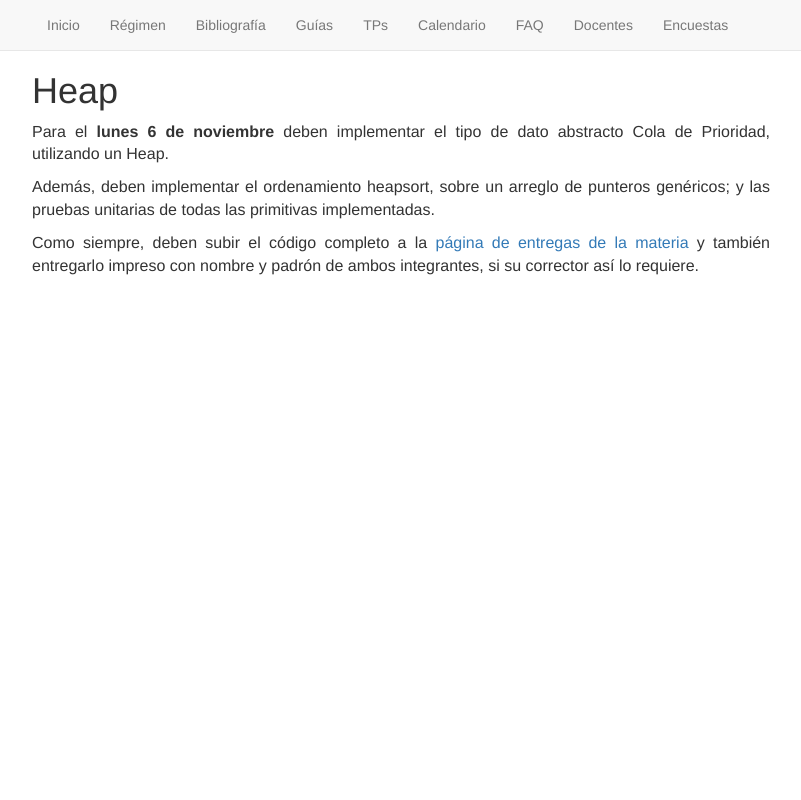
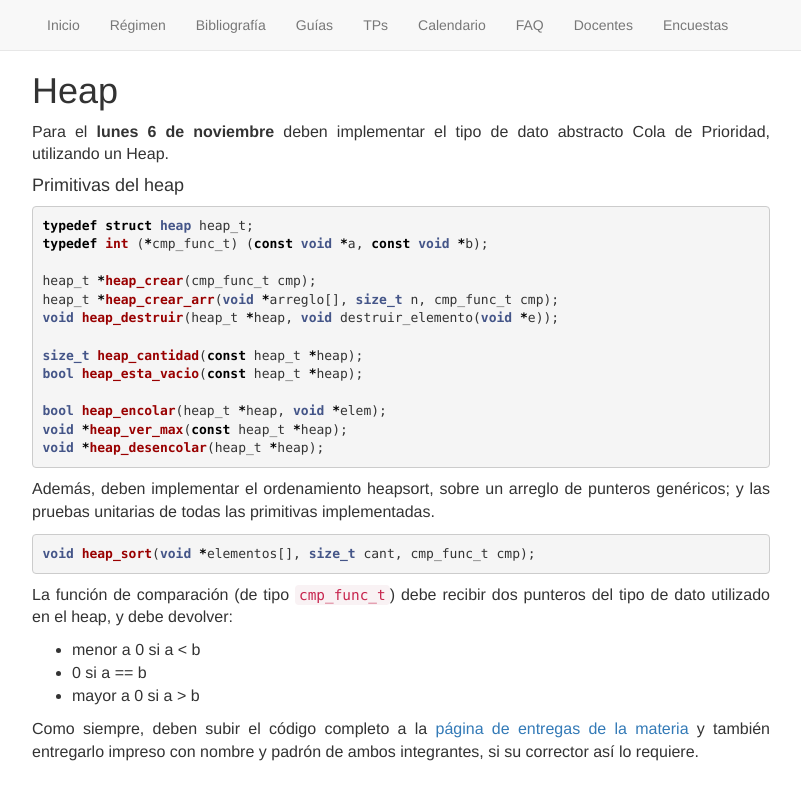
Before and after one commit to algoritmos-rw/algoritmos, a Jekyll site: the page built from static/tps/tda/08_heap.md, in a window 1280 px wide. Shown: the top 800 px of the page, without its empty margins (239-1040 px from the left). Built offline with Jekyll 4.4.1, drawn with Linux system fonts in a browser that asks for light colours.

Commit message:
agrego primitivas y leve explicacion del cmp

````diff
--- a/static/tps/tda/08_heap.md
+++ b/static/tps/tda/08_heap.md
@@ -9,6 +9,29 @@ Heap
 
 Para el **lunes 6 de noviembre** deben implementar el tipo de dato abstracto Cola de Prioridad, utilizando un Heap.
 
+#### Primitivas del heap
+``` cpp
+typedef struct heap heap_t;
+typedef int (*cmp_func_t) (const void *a, const void *b);
+
+heap_t *heap_crear(cmp_func_t cmp);
+heap_t *heap_crear_arr(void *arreglo[], size_t n, cmp_func_t cmp);
+void heap_destruir(heap_t *heap, void destruir_elemento(void *e));
+
+size_t heap_cantidad(const heap_t *heap);
+bool heap_esta_vacio(const heap_t *heap);
+
+bool heap_encolar(heap_t *heap, void *elem);
+void *heap_ver_max(const heap_t *heap);
+void *heap_desencolar(heap_t *heap);
+```
 Además, deben implementar el ordenamiento heapsort, sobre un arreglo de punteros genéricos; y las pruebas unitarias de todas las primitivas implementadas.
+``` cpp
+void heap_sort(void *elementos[], size_t cant, cmp_func_t cmp);
+```
+La función de comparación (de tipo `cmp_func_t`) debe recibir dos punteros del tipo de dato utilizado en el heap, y debe devolver:
+*   menor a 0  si  a < b
+*   0      si  a == b
+*   mayor a 0  si  a > b
 
 Como siempre, deben subir el código completo a la [página de entregas de la materia](https://algoritmos7541-rw.tk/entregas/) y también entregarlo impreso con nombre y padrón de ambos integrantes, si su corrector así lo requiere.
````
